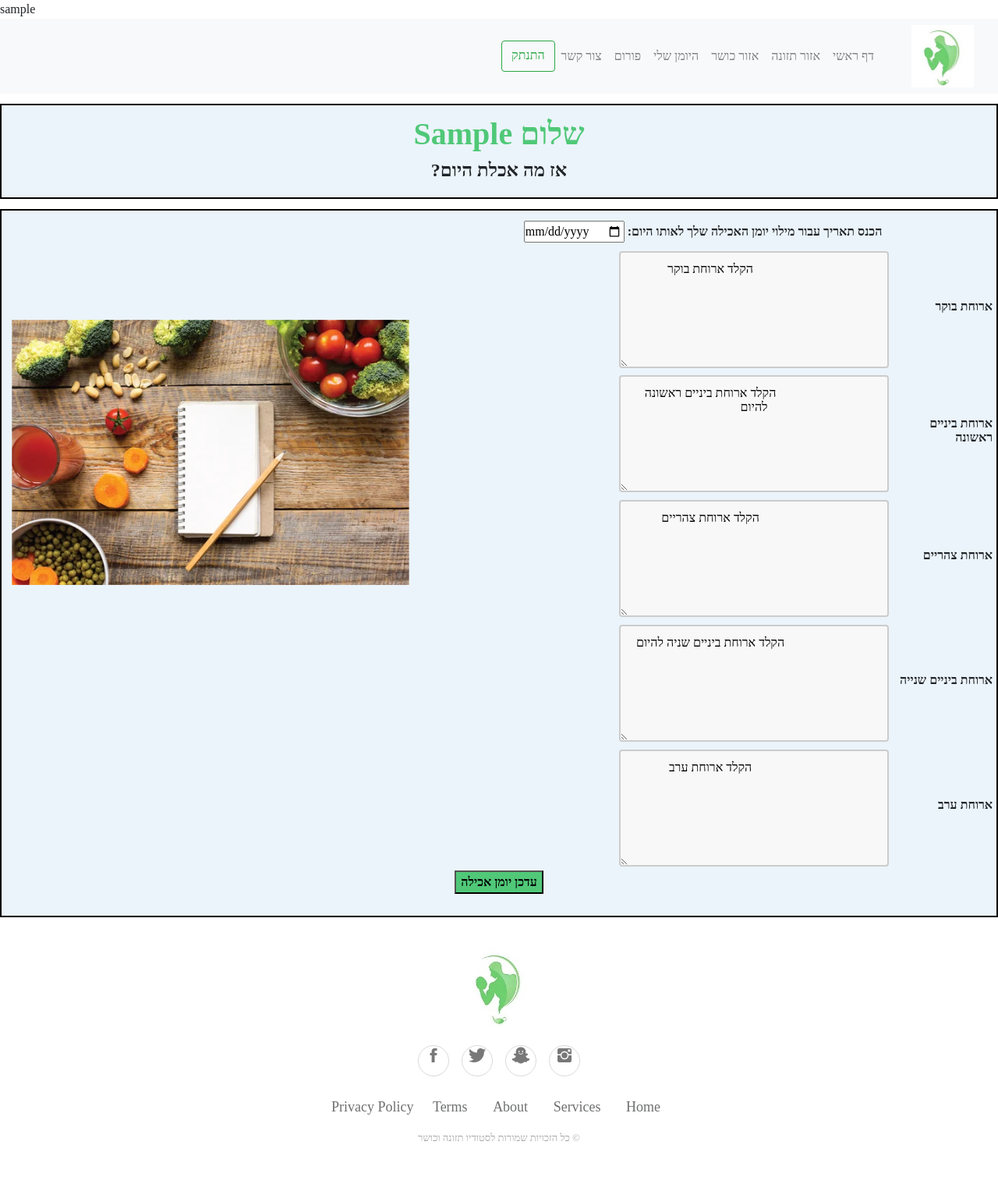
After one commit to edenaa25/sadna, a PHP site: page /registered_user/FoodDiaryPage.php in a window 1280 px wide. The commit adds this page. Shown: the whole page at 78% size. Run offline with PHP 8.4, Linux system fonts and the light colour scheme; the visitor is signed in with stand-in values (Sample User, id 1); tables that the repository leaves empty or names only in its code hold one stand-in row (values such as "Sample post"); some libraries are stand-ins or nearby versions.

Commit message:
foodDiaryPage

```diff
--- /dev/null
+++ b/registered_user/CSS/foodDiaryPage.css
@@ -0,0 +1,34 @@
+.sec1{
+    width: 100%;
+    border: 2px solid black;
+    margin-top: 1%;
+	padding:1% 0 ;
+    text-align: center;
+    background-color: #EBF4FA;
+
+}
+
+.p1sec1{
+    font-weight: bolder;
+    color: #50C878;
+}
+
+textarea {
+    width: 100%;
+    height: 150px;
+    padding: 12px 20px;
+    box-sizing: border-box;
+    border: 2px solid #ccc;
+    border-radius: 4px;
+    background-color: #f8f8f8;
+    font-size: 16px;
+    resize: none;
+    text-align: center;
+}
+
+label{
+    font-weight: bolder;
+}
+td{
+    padding: 1%;
+}
--- /dev/null
+++ b/registered_user/FoodDiaryPage.php
@@ -0,0 +1,111 @@
+<?php
+ include('seassion.php');
+ echo $_SESSION['login_user'];
+
+?>
+
+
+<!DOCTYPE html>
+<html dir="rtl" lang="he" xml:lang="he">
+<head>
+    <meta charset="UTF-8">
+    <meta http-equiv="X-UA-Compatible" content="IE=edge">
+    <meta name="viewport" content="width=device-width, initial-scale=1.0">
+    <link href="https://cdn.jsdelivr.net/npm/bootstrap@5.0.2/dist/css/bootstrap.min.css" rel="stylesheet" integrity="sha384-EVSTQN3/azprG1Anm3QDgpJLIm9Nao0Yz1ztcQTwFspd3yD65VohhpuuCOmLASjC" crossorigin="anonymous">
+    <script src="https://ajax.googleapis.com/ajax/libs/jquery/3.5.1/jquery.min.js"></script>
+    <link rel="stylesheet" href="/Unregistered_user/CSS/mainCSS.css">
+    <link rel="stylesheet" href="/registered_user/CSS/foodDiaryPage.css">
+
+    <script src="https://ajax.googleapis.com/ajax/libs/jquery/3.5.1/jquery.min.js"></script>
+    <script>
+        if (typeof jQuery == "undefined") {
+            alert("not working");
+        }
+        </script>
+    <title>דף הבית</title>
+</head>
+<body>
+    <header id="header"></header>
+    <div style="clear: both;"></div>
+
+    <main>
+        <section class="sec1">
+            <h1 class="p1sec1"> שלום <?php echo $_SESSION['first_name']  ?> </h1>
+            <h4> <span style="font-weight: bold;">אז מה אכלת היום? </span> <br> </h4>
+        </section>
+
+        <section class="sec1">
+        <form id="weightForm" action="#" method="post">
+            <img src="images/foodDiary.webp" alt="Smiley face" style="float:left;width:40%;margin-top: 10%; margin-left: 1%;">
+            <label for="date">הכנס תאריך עבור מילוי יומן האכילה שלך לאותו היום:</label>
+            <input type="date" id="date" name="date">
+            <table>
+                    <tr>
+                        <td>
+                            <label for="Breakfast">
+                                ארוחת בוקר </label>
+                        </td>
+                        <td><textarea id="Breakfast" name="Breakfast"
+                            rows="5" cols="33">
+                            הקלד ארוחת בוקר</textarea>
+                        </td>
+                    </tr>
+                    <tr>
+                        <td><label for="mid1">
+                                ארוחת ביניים ראשונה
+                            </label>
+                        </td>
+                        <td><textarea id="mid1" name="mid1"
+                            rows="5" cols="33">
+                            הקלד ארוחת ביניים ראשונה להיום</textarea>
+                        </td>
+                    </tr>
+                    <tr>
+                        <td><label for="lunch">
+                                ארוחת צהריים
+                            </label>
+                        </td>
+                        <td><textarea id="lunch" name="lunch"
+                            rows="5" cols="33">
+                            הקלד ארוחת צהריים</textarea>
+                        </td>
+                    </tr>
+                    <tr>
+                        <td><label for="Roll No.">
+                                ארוחת ביניים שנייה
+                            </label>
+                        </td>
+                        <td><textarea id="lunch" name="lunch"
+                            rows="5" cols="33">
+                            הקלד ארוחת ביניים שניה להיום</textarea>
+                        </td>
+                    </tr>
+                    <tr>
+                        <td><label for="dinner">
+                                ארוחת ערב
+                            </label>
+                        </td>
+                        <td><textarea id="dinner" name="dinner"
+                            rows="5" cols="33">
+                            הקלד ארוחת ערב</textarea>
+                        </td>
+                    </tr>
+            </table>
+            <input style="background-color: #50C878; font-weight: bolder;" type="submit" value="עדכן יומן אכילה">
+        </form>
+        </section>
+    </main>
+
+    <footer id="footer"></footer>
+    <script>
+        $(document).ready(
+            function(){
+              $("#header").load("/registered_user/navbar/navbar.html");
+              $("#footer").load("/Unregistered_user/footer.html");
+
+            }
+         )
+    </script>
+
+</body>
+</html>
--- a/registered_user/navbar/navbar.html
+++ b/registered_user/navbar/navbar.html
@@ -10,7 +10,7 @@
       <div class="collapse navbar-collapse" id="navbarSupportedContent" >
         <ul class="navbar-nav" >
           <li class="nav-item">
-            <a class="nav-link " aria-current="page" href="">דף ראשי</a>
+            <a class="nav-link " aria-current="page" href="/registered_user/welcome.php">דף ראשי</a>
           </li>
           <li class="nav-item">
             <a class="nav-link" href="#">אזור תזונה </a>
```
Also changed, not shown: registered_user/weightForm.php (+4 -5 lines), registered_user/welcome.php (+4 -4 lines), registered_user/images/foodDiary.webp (added).
